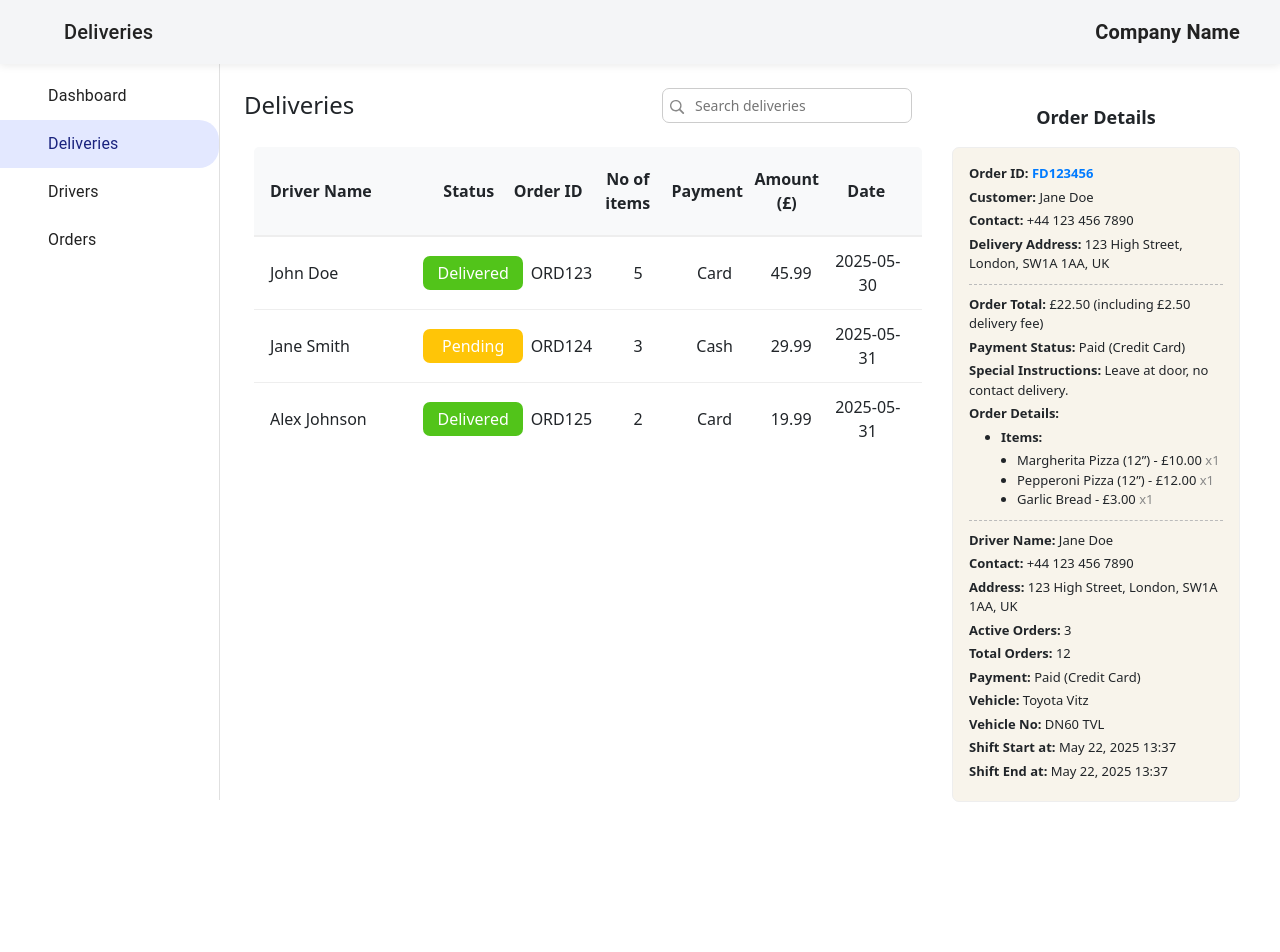
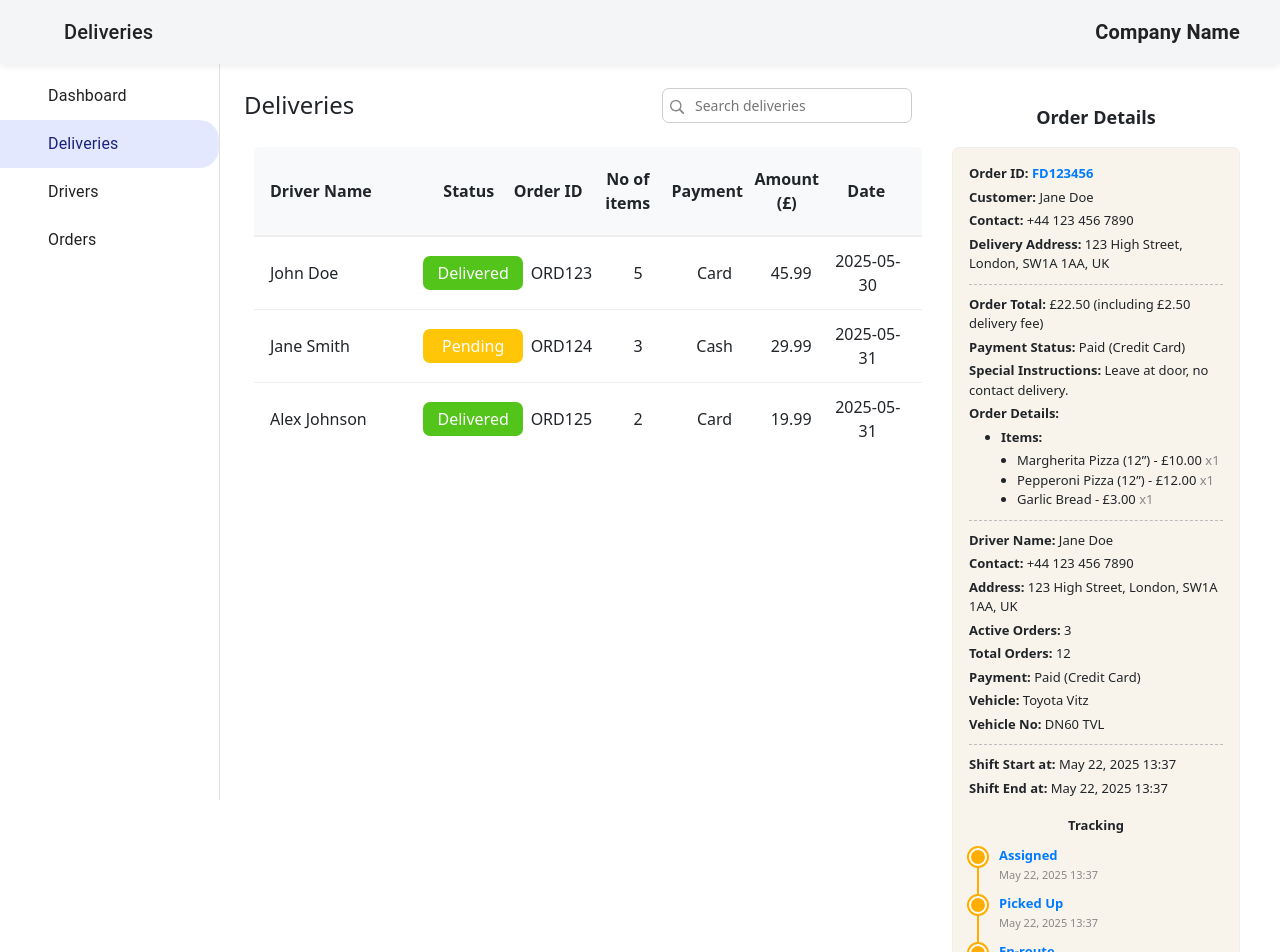
Before and after one commit to kasun-chamara/Dispatch-dashboard, a React (Vite) app: page /deliveries in a window 1280 px wide. Shown: the top 952 px of the page. Before the commit the page ends 856 px from the top, so only its background shows below. Built offline with nearby package versions, Linux system fonts and the light colour scheme; some icons are missing.

Commit message:
Added Tracking Part

```diff
--- a/src/components/DeliveriesSummery.jsx
+++ b/src/components/DeliveriesSummery.jsx
@@ -1,5 +1,13 @@
 import React from 'react';
 import deliverySummary from '../mockdata/deliverySummaryData';
+
+const trackingSteps = [
+  { label: 'Assigned', time: 'May 22, 2025 13:37' },
+  { label: 'Picked Up', time: 'May 22, 2025 13:37' },
+  { label: 'En-route', time: 'May 22, 2025 13:37' },
+  { label: 'At the door', time: 'N/A' },
+  { label: 'Delivered', time: 'N/A' }
+];
 
 const DeliveriesSummery = () => (
   <div
@@ -106,12 +114,59 @@ const DeliveriesSummery = () => (
       <div style={{ marginBottom: 4 }}>
         <b>Vehicle No:</b> {deliverySummary.driver.vehicleNo}
       </div>
+      <div
+        style={{
+          borderTop: '1px dashed #bbb',
+          margin: '10px 0'
+        }}
+      ></div>
       <div style={{ marginBottom: 4 }}>
         <b>Shift Start at:</b> {deliverySummary.driver.shiftStart}
       </div>
       <div style={{ marginBottom: 4 }}>
         <b>Shift End at:</b> {deliverySummary.driver.shiftEnd}
       </div>
+      {/* Tracking Path - Vertical */}
+      <div style={{ marginTop: 18 }}>
+        <div style={{ fontWeight: 600, marginBottom: 10, textAlign: 'center' }}>Tracking</div>
+        <div style={{ display: 'flex', flexDirection: 'column', alignItems: 'flex-start', position: 'relative' }}>
+          {trackingSteps.map((step, idx, arr) => (
+            <div key={step.label} style={{ display: 'flex', alignItems: 'flex-start', position: 'relative', minHeight: 48 }}>
+              {/* Circle */}
+              <div style={{
+                width: 18,
+                height: 18,
+                borderRadius: '50%',
+                background: idx <= 2 ? '#FFAE00' : '#ccc',
+                border: '2px solid #fff',
+                boxShadow: idx <= 2 ? '0 0 0 2px #FFAE00' : 'none',
+                marginRight: 12,
+                marginTop: 2,
+                zIndex: 1
+              }}></div>
+              {/* Step Content */}
+              <div>
+                <div style={{ fontSize: 13, fontWeight: idx <= 2 ? 600 : 400, color: idx <= 2 ? '#007bff' : '#888' }}>
+                  {step.label}
+                </div>
+                <div style={{ fontSize: 11, color: '#888', marginTop: 2 }}>{step.time}</div>
+              </div>
+              {/* Vertical Line */}
+              {idx < arr.length - 1 && (
+                <div style={{
+                  position: 'absolute',
+                  left: 8,
+                  top: 22,
+                  width: 2,
+                  height: 32,
+                  background: idx < 2 ? '#FFAE00' : '#ccc',
+                  zIndex: 0
+                }}></div>
+              )}
+            </div>
+          ))}
+        </div>
+      </div>
     </div>
   </div>
 );
--- a/src/components/DriverDetailsCard.jsx
+++ b/src/components/DriverDetailsCard.jsx
@@ -169,7 +169,7 @@ const DriverDetailsRequests = () => {
     >
       <div style={{ display: 'flex', alignItems: 'center', marginBottom: 10, marginTop: 0 }}>
         <h6 className="mb-0" style={{ flex: 1 }}>Driver Details</h6>
-        <div style={{ position: 'relative', width: 100 }}>
+        <div style={{ position: 'relative', width: 150 }}>
           <span
             style={{
               position: 'absolute',
--- a/src/components/OrderRequests.jsx
+++ b/src/components/OrderRequests.jsx
@@ -112,7 +112,7 @@ const OrderRequests = () => (
   >
     <div style={{ display: 'flex', alignItems: 'center', marginBottom: 16 }}>
       <h6 className="mb-0" style={{ flex: 1 }}>Order Requests</h6>
-      <div style={{ position: 'relative', width: 130 }}>
+      <div style={{ position: 'relative', width: 150 }}>
         <span
           style={{
             position: 'absolute',
```
